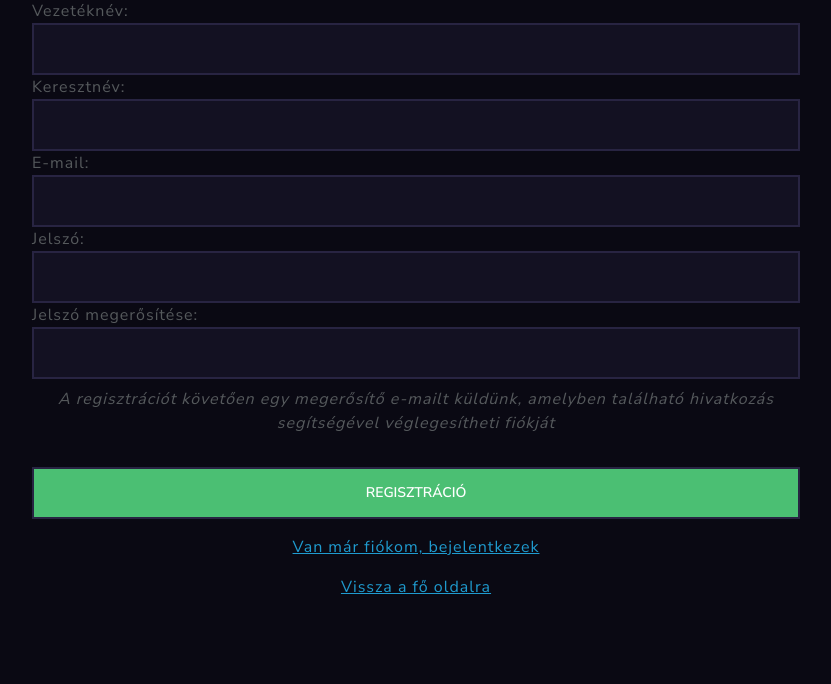
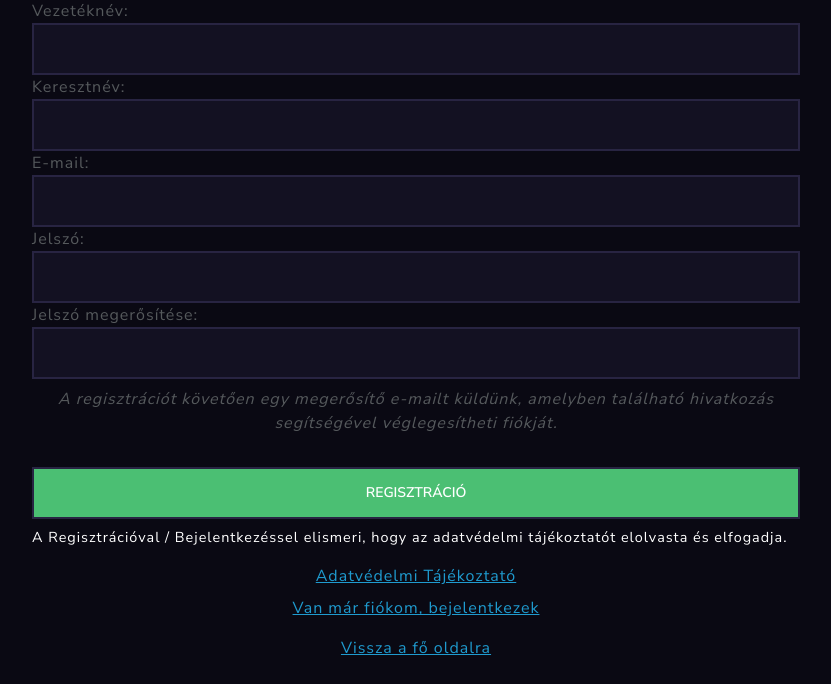
Before and after one commit to n4gY1/timetresser, a Django app: page /account/register/ in a window 1280 px wide. Shown: the part 216-900 px from the top of the page, without its empty margins (224-1055 px from the left). Before the commit the page ends 810 px from the top, so only its background shows below. Run offline with Django 4.2, Linux system fonts and the light colour scheme; some libraries are stand-ins or nearby versions.

Commit message:
privacy_policy.html login and register

```diff
--- a/templates/account/register.html
+++ b/templates/account/register.html
@@ -28,8 +28,20 @@
     <form action="" class="form" method="post">
         {% csrf_token %}
         {{form}}
-        <p class="py-2 text-center"><em>A regisztrációt követően egy megerősítő e-mailt küldünk, amelyben található hivatkozás segítségével véglegesítheti fiókját</em></p>
+        <p class="py-2 text-center"><em>A regisztrációt követően egy megerősítő e-mailt küldünk, amelyben található hivatkozás segítségével véglegesítheti fiókját.</em></p>
         <button type="submit" class="btn w-100 my-2 btn-success">Regisztráció</button>
+
+
+        <p class="text-light" style="font-size:0.9rem">
+            A Regisztrációval / Bejelentkezéssel elismeri, hogy az adatvédelmi tájékoztatót elolvasta és elfogadja.
+
+        </p>
+        <div class="text-center">
+            <a href="{% url 'privacy_policy' %}" class="text-info text-center">Adatvédelmi Tájékoztató</a>
+        </div>
+
+
+
         <div class="text-center py-2">
             <a  href="{% url 'login' %}" class="text-info">Van már fiókom, bejelentkezek</a>
         </div>
--- a/templates/includes/privacy_policy.html
+++ b/templates/includes/privacy_policy.html
@@ -71,7 +71,7 @@
   <h5 class="text-secondary">
     <strong>Használt cookie-k:</strong><br>
     - sessionid – A bejelentkezett felhasználó munkamenetének azonosítója<br>
-    &nbsp;&nbsp;&nbsp;Tárolás időtartama: A böngésző bezárásáig vagy legfeljebb 2 hét, ha a felhasználó a "maradjak bejelentkezve" opciót választja
+    &nbsp;&nbsp;&nbsp;Tárolás időtartama: A kijelentkezésig.
   </h5>
   <h5 class="text-secondary">
     Egyéb nyomkövető vagy marketing célú cookie-kat nem használunk.
```
Also changed, not shown: templates/account/login.html (+11 -0 lines).
